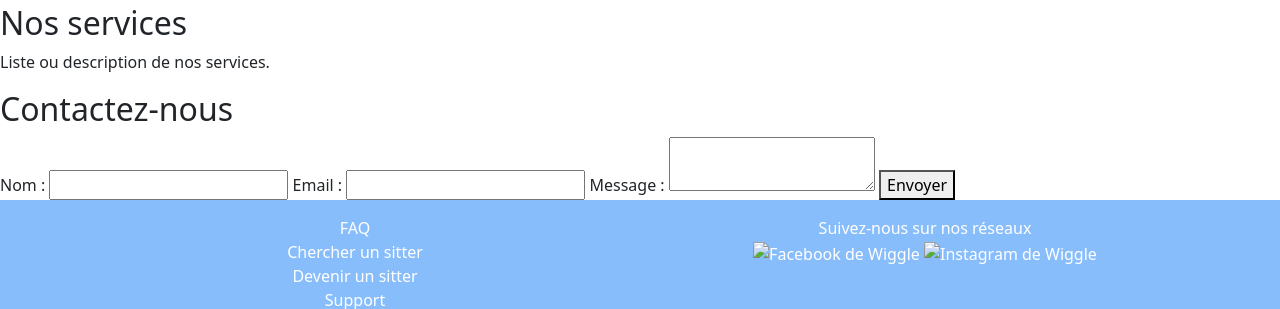
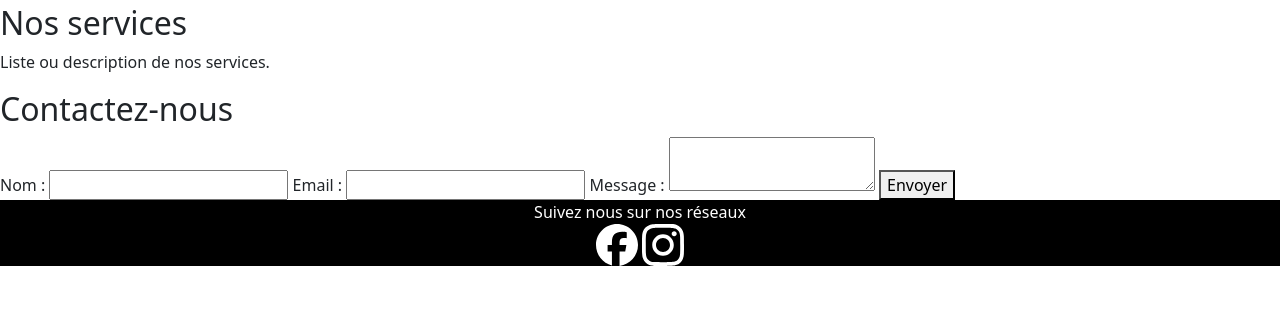
Before and after one commit to adil-hlk/Wiggle, a PHP site: page / in a window 1280 px wide. Shown: the part 426-735 px from the top of the page. After the commit the page ends 692 px from the top, so only its background shows below. Run offline with PHP 8.4, Linux system fonts and the light colour scheme.

Commit message:
change color footer

```diff
--- a/assets/style.css
+++ b/assets/style.css
@@ -18,7 +18,7 @@ color: white;
 
 /* Footer */
 footer {
-    background-color: #88bdfc;
+    background-color: #000000;
     text-align: center;
     color: white;
 }
--- a/index.html
+++ b/index.html
@@ -65,27 +65,21 @@
 
     <!-- Pied de page -->
     <footer>
-        <div class="container py-3">
-            <div class="row">
-                <div class="col-md-6 col-sm-12">
-                        <p><a href="faq.html">FAQ</a></p>
-                        <p><a href="chercher_sitter.html">Chercher un sitter</a></p>
-                        <p><a href="devenir_sitter.html">Devenir un sitter</a></p>
-                        <p><a href="support.html">Support</a></p>
-                </div>
-                <div class="col-md-6 col-sm-12">
-                    <p>Suivez-nous sur nos réseaux</p>
-                    <a href="https://www.facebook.com/"><img src="" alt ="Facebook de Wiggle" /></a>
-                    <a href="https://www.instagram.com/"><img src="" alt ="Instagram de Wiggle" /></a>
-                </div>
+
+        <div class=" footerContainer">
+            <div class="socialicons">
+                <p>Suivez nous sur nos réseaux</p>
+                <img src="assets/images/facebook-app-round-white-icon.svg" alt="icon facebook" style="width:42px;height:42px;">
+                <img src="assets/images/instagram-white-icon.svg" alt="icon instagram" style="width:42px;height:42px;">
+
+
+
             </div>
-            <div class="row-text-center">
-                <a href="index.html"><img src="assets/images/logo_wiggle.svg" alt="Logo de Wiggle" /></a>
-            </div>
+
+
+
         </div>
-            <div class="row-cols-1">
-                <p class="below">&copy;2024 Wiggle. Tous droits réservés | <a href="mentions_legales.html">Mentions Légales</a></p>
-            </div>
+
     </footer>
 </body>
 </html>
```
